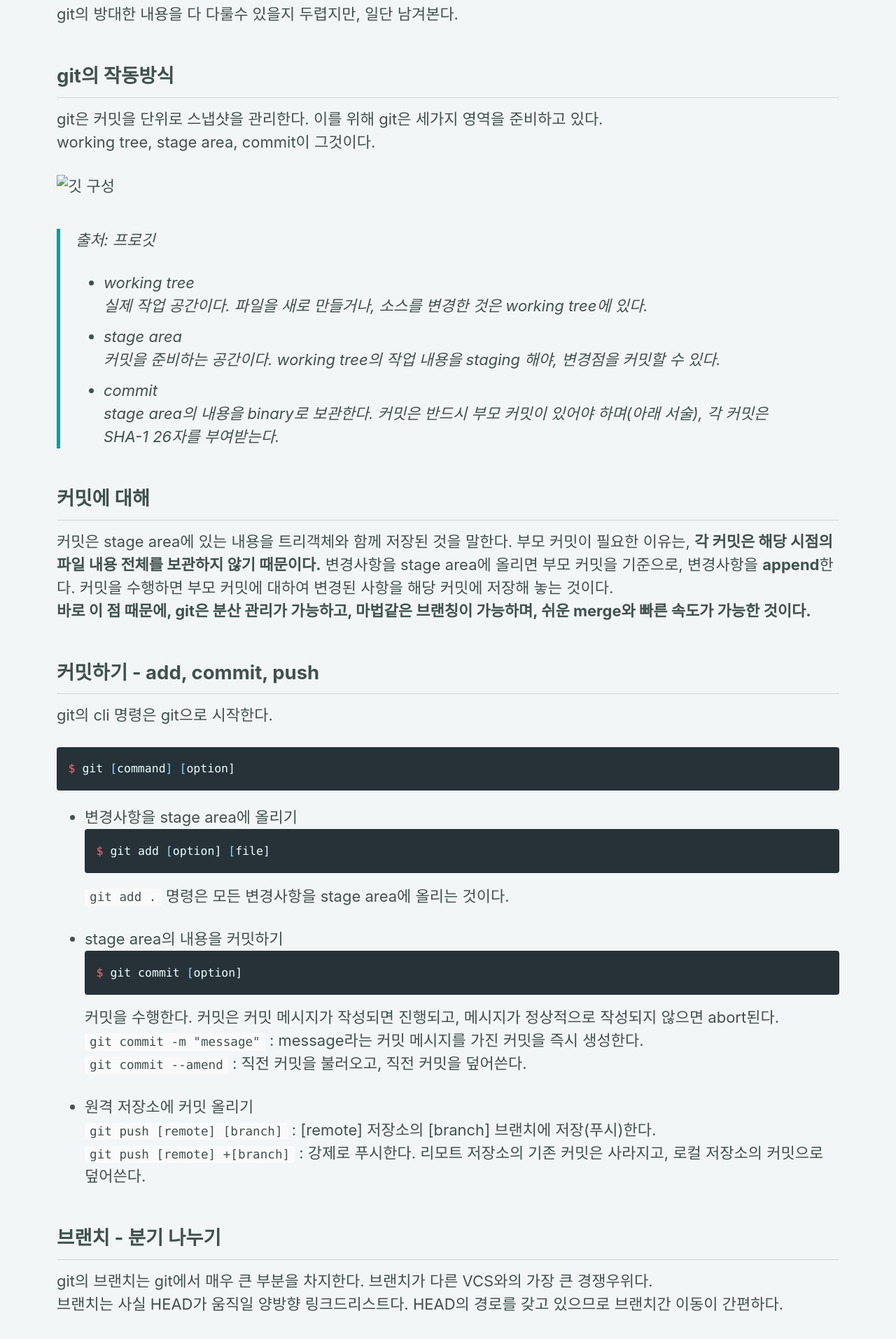
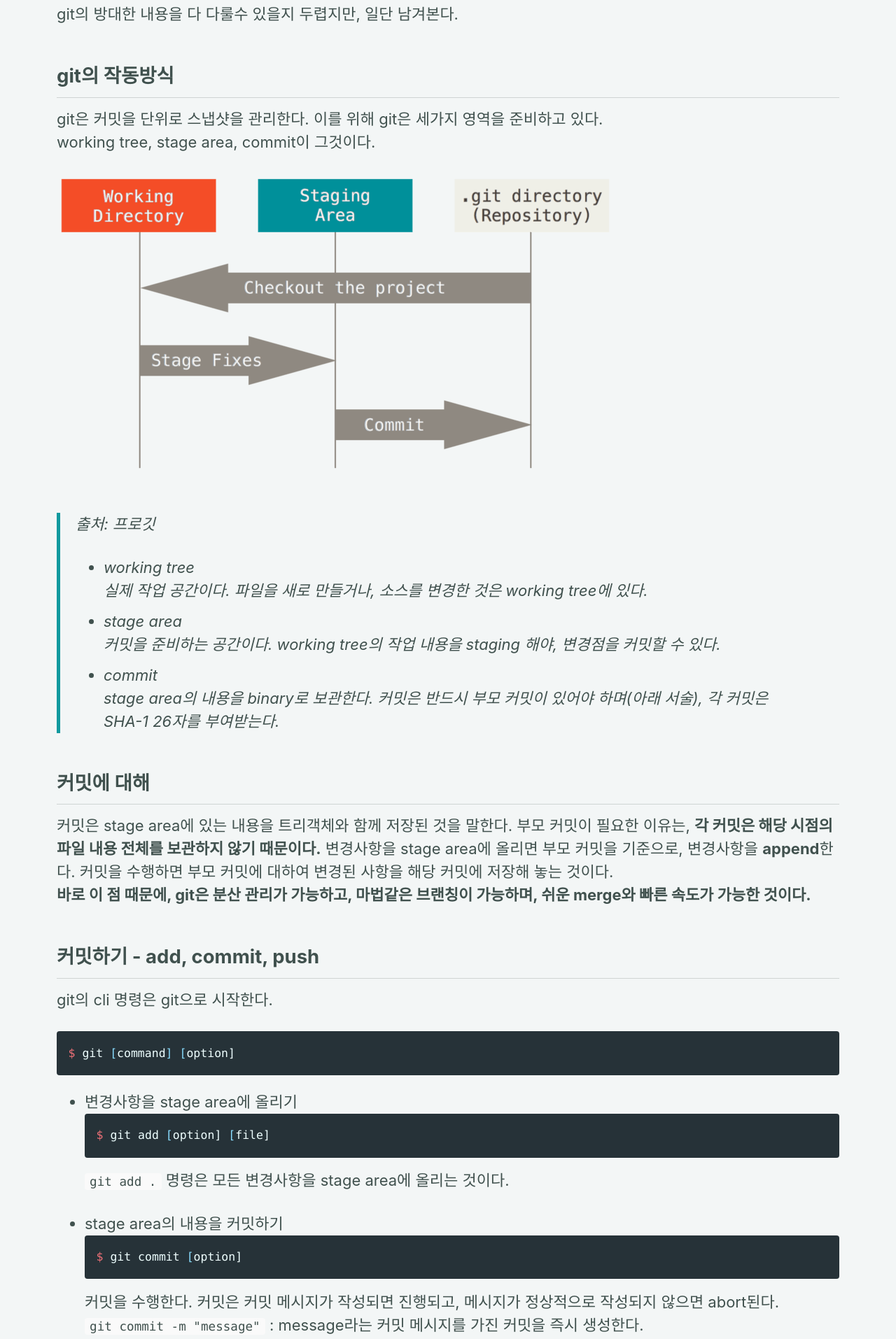
Before and after one commit to andole87/andole87.github.io, a Jekyll site: the page built from _posts/2019-04-04-git-command.md, in a window 1280 px wide. Shown: the part 412-2326 px from the top of the page at 70% size. Built offline with Jekyll 4.4.1, drawn with Linux system fonts in a browser that asks for light colours; cached includes are drawn as plain includes; comment, search, counter and statistics services are not loaded.

Commit message:
edit post

```diff
--- a/_posts/2019-04-04-git-command.md
+++ b/_posts/2019-04-04-git-command.md
@@ -16,7 +16,7 @@ git은 커밋을 단위로 스냅샷을 관리한다. 이를 위해 git은 세
 working tree, stage area, commit이 그것이다.
 
 
-![깃 구성](../assets/areas.png)
+![깃 구성](/../assets/areas.png)
 >출처: 프로깃
 - working tree
 실제 작업 공간이다. 파일을 새로 만들거나, 소스를 변경한 것은 working tree에 있다.
@@ -76,14 +76,14 @@ rebase나 히스토리 정리할때 자주 쓰인다.
 각 이슈에 맞게 브랜치를 나누어 진행하던 프로젝트가 완성되었다. 완성본을 위해서는 브랜치를 합쳐야 한다. Merge로 브랜치들을 합칠 수 있다.
 Merge는 두가지 종류가 있다.
 - fast-forward
-![fast](../assets/basic-branching-5.png)
+![fast](/../assets/basic-branching-5.png)
 
 
 fast-forward는 앞으로 가기라는 뜻이다. 단순히 master의 HEAD를 앞으로 옮기기만 한다.
 충돌이 일어날 일이 없고 안전한 방식이다.
 
 - 3way-merge
-![3way](../assets/basic-merging-2.png)
+![3way](/../assets/basic-merging-2.png)
 
 각 브랜치가 각자 진행사항이 있다. 이 때 같은 요소를 두 브랜치에서 변경하였다면 충돌(conflict)가 발생한다.
 충돌이 발생하면 수동으로 해결하기, 기본 브랜치로 해결하기, 머징 브랜치로 해결하기 3가지 방법이 있다.
```
